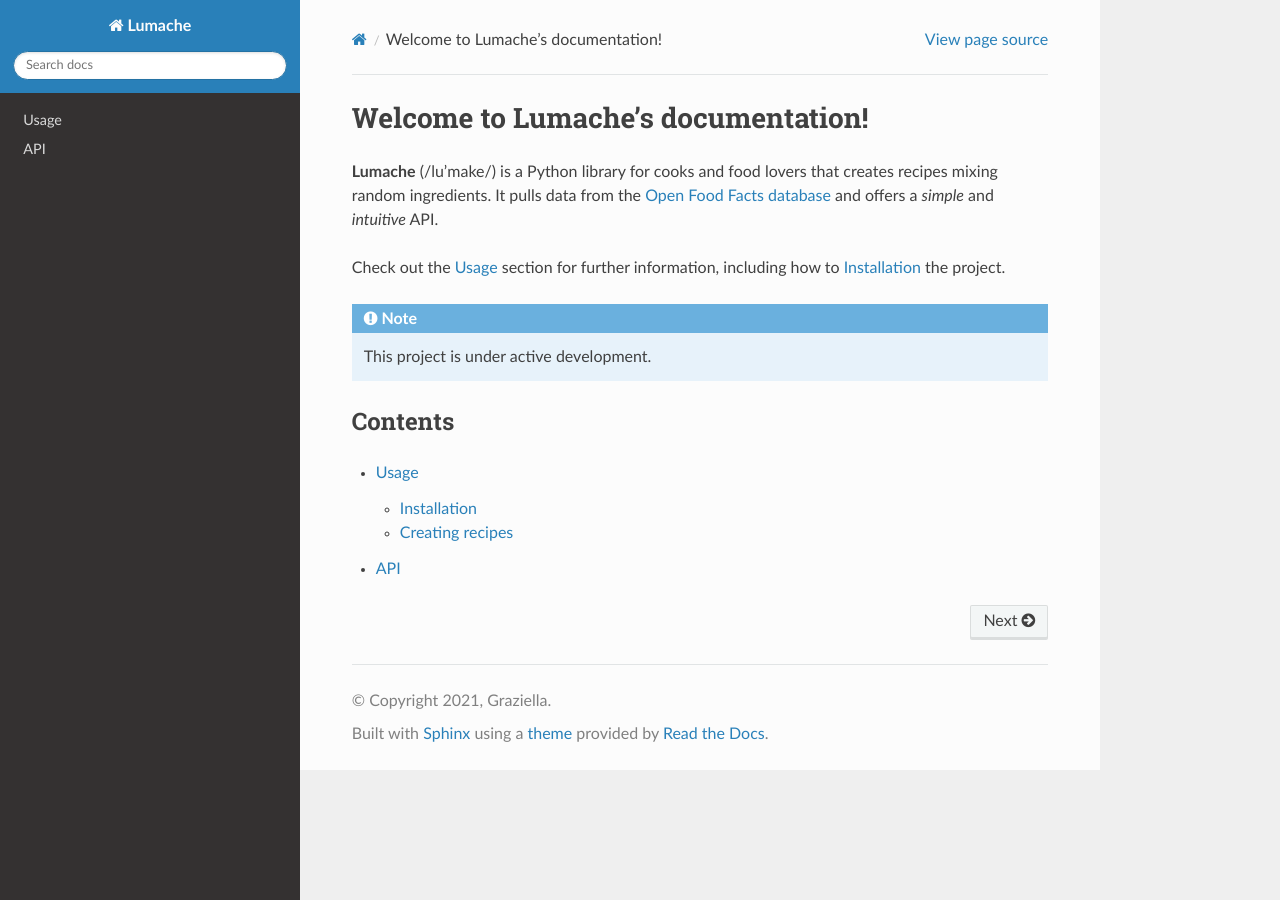
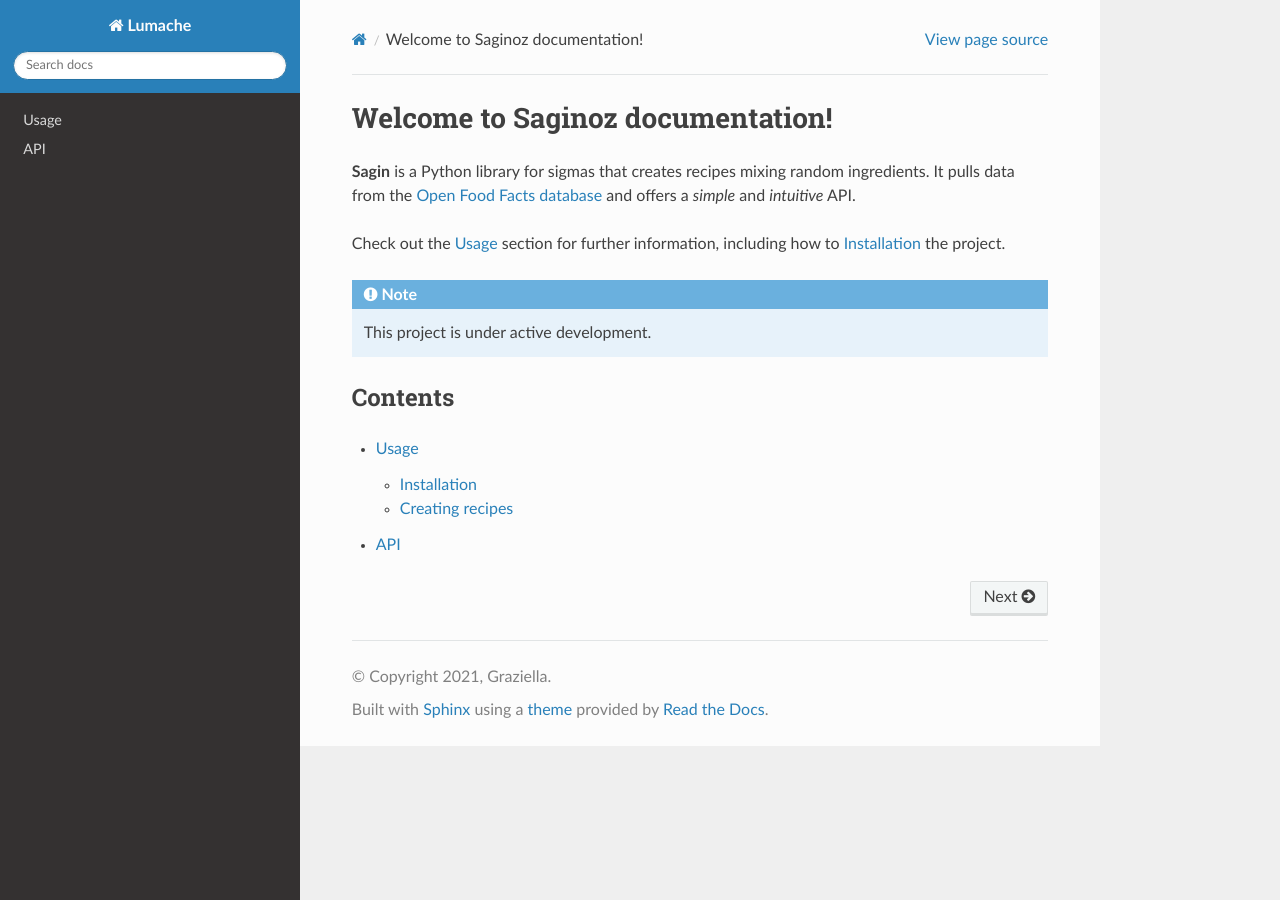
Before and after one commit to Szurag/zse-docs-gh, a Sphinx documentation site: the page built from docs/source/index.rst, in a window 1280 px wide. Built offline with Sphinx 7.4.7 and the Read the Docs theme 3.1.0, drawn with Linux system fonts in a browser that asks for light colours.

Commit message:
Update index.rst

```diff
--- a/docs/source/index.rst
+++ b/docs/source/index.rst
@@ -1,7 +1,7 @@
-Welcome to Lumache's documentation!
+Welcome to Saginoz documentation!
 ===================================
 
-**Lumache** (/lu'make/) is a Python library for cooks and food lovers
+**Sagin** is a Python library for sigmas
 that creates recipes mixing random ingredients.
 It pulls data from the `Open Food Facts database <https://world.openfoodfacts.org/>`_
 and offers a *simple* and *intuitive* API.
```
